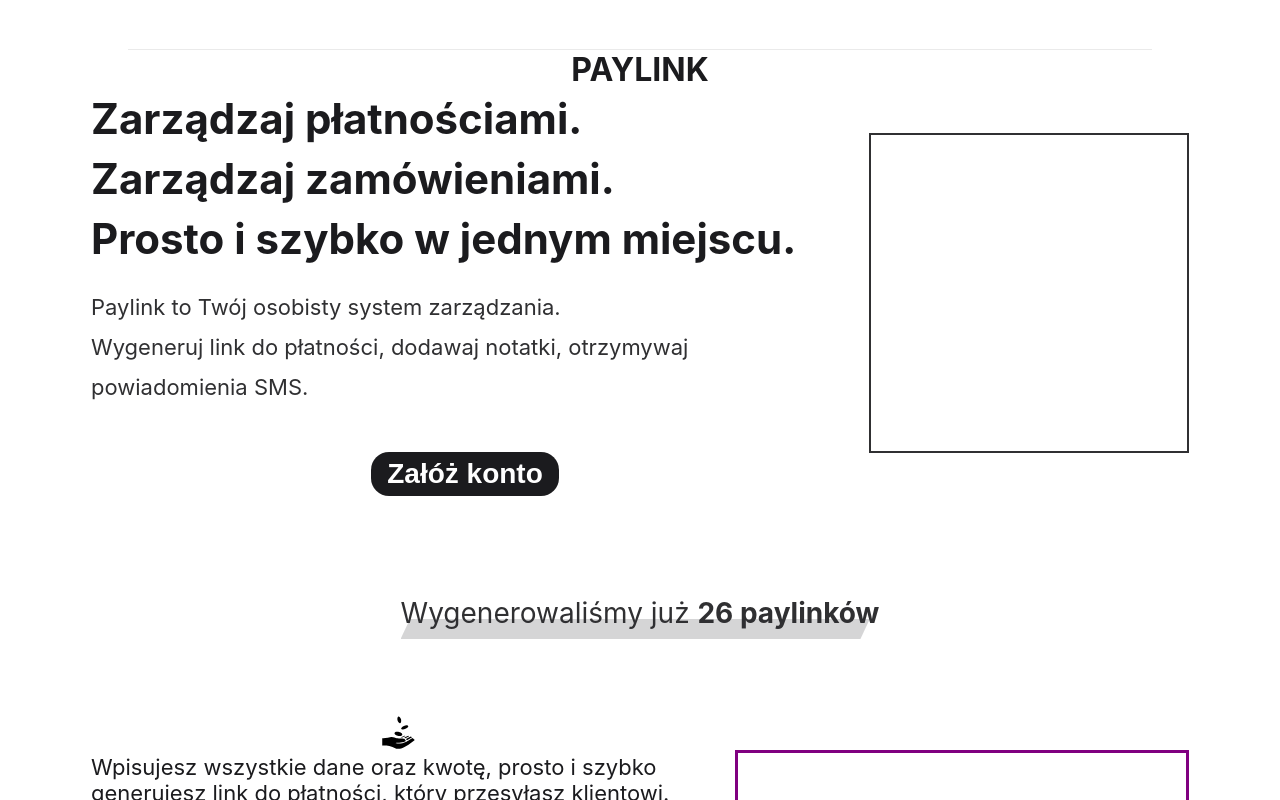
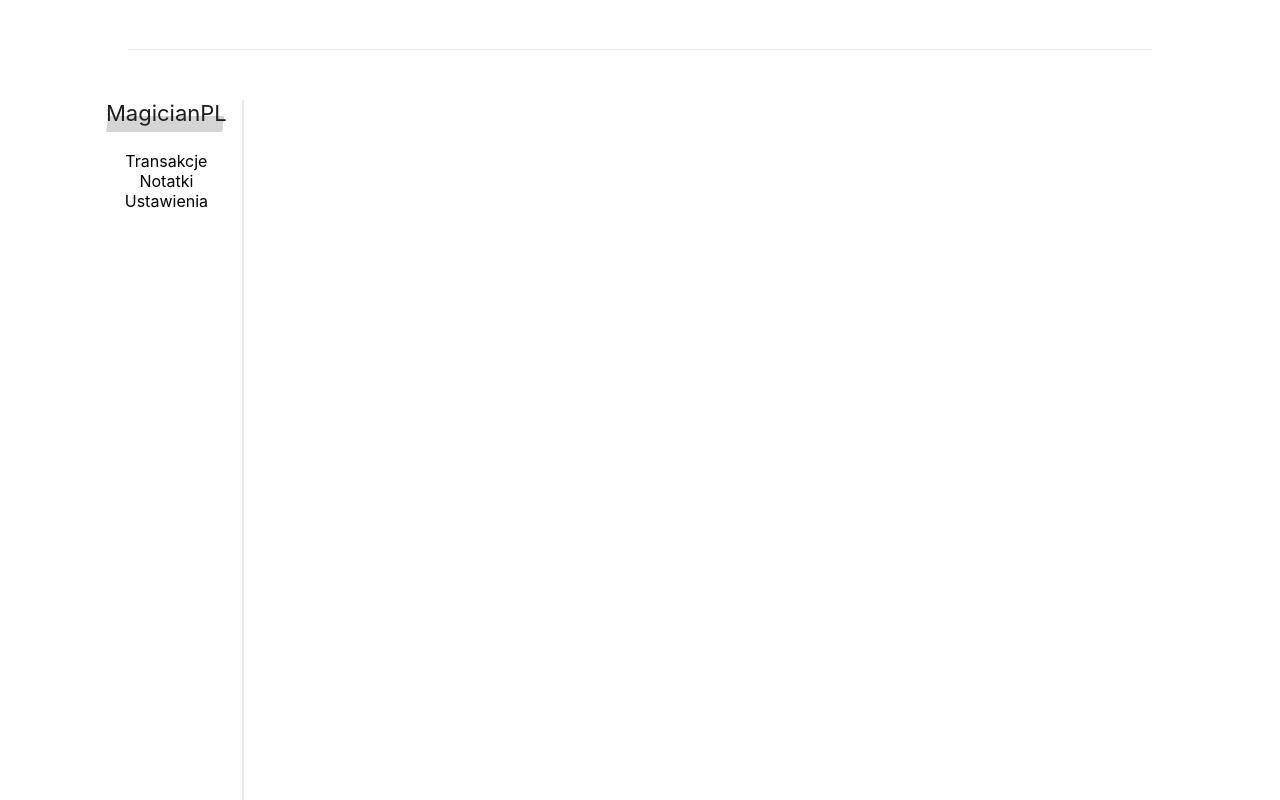
Before and after one commit to MagicianPL/PayBud, a React (Create React App) app: page / in a window 1280 px wide. Shown: the top 800 px of the page. Built offline with nearby package versions, Linux system fonts and the light colour scheme.

Commit message:
Account Page in build

```diff
--- a/src/App.css
+++ b/src/App.css
@@ -4,3 +4,7 @@
   box-sizing: border-box;
   text-align: center;
 }
+
+ul {
+  list-style: none;
+}
--- a/src/App.tsx
+++ b/src/App.tsx
@@ -6,15 +6,17 @@ import TopNavigation from "./components/TopNavigation/TopNavigation";
 import Homepage from "./pages/Homepage/Homepage";
 import SignUpForm from './pages/SignUpForm/SignUpForm';
 import SignInForm from "./pages/SignInForm/SignInForm";
+import Account from "./pages/Account/Account";
 
 function App() {
   return (
     <ThemeProvider theme={theme}>
       <div className="App">
         <TopNavigation />
-        <Homepage />
+        <Account />
+        {/*<Homepage />
         <SignUpForm />
-        <SignInForm />
+  <SignInForm />*/}
       </div>
     </ThemeProvider>
   );
--- a/src/components/TopNavigation/StyledWrapper.tsx
+++ b/src/components/TopNavigation/StyledWrapper.tsx
@@ -4,6 +4,7 @@ const StyledWrapper = styled.div`
     width: 100%;
     min-height: 50px;
     position: relative;
+    margin-bottom: 50px;
 
     &::after {
         content: "";
--- /dev/null
+++ b/src/pages/Account/Account.tsx
@@ -0,0 +1,27 @@
+import React from 'react';
+
+import StyledViewWrapper from '../../components/StyledViewWrapper/StyledViewWrapper';
+import StyledWrapper from './StyledWrapper';
+import StyledLogin from './StyledLogin';
+
+const Account = () => {
+    return(
+        <StyledViewWrapper>
+            <StyledWrapper>
+            <div className="flex">
+                <nav>
+                    <StyledLogin>MagicianPL</StyledLogin>
+                    <ul>
+                        <li>Transakcje</li>
+                        <li>Notatki</li>
+                        <li>Ustawienia</li>
+                    </ul>
+                </nav>
+                <div></div>
+            </div>
+            </StyledWrapper>
+        </StyledViewWrapper>
+    );
+};
+
+export default Account;
--- /dev/null
+++ b/src/pages/Account/StyledLogin.tsx
@@ -0,0 +1,24 @@
+import styled from 'styled-components';
+
+const StyledLogin = styled.p`
+    width: max-content;
+    margin: 0 auto 25px auto;
+    position: relative;
+    font-size: 22px;
+    color: ${({theme}) => theme.colors.primary};
+    z-index: 2;
+
+    &::after {
+        content: "";
+        position: absolute;
+        width: 98%;
+        height: 16px;
+        background: ${({theme}) => theme.colors.secondary};
+        bottom: -6px;
+        left: 0;
+        opacity: 0.2;
+        clip-path: polygon(2% 0, 100% 0, 98% 100%, 0% 100%);
+    }
+`;
+
+export default StyledLogin;
--- /dev/null
+++ b/src/pages/Account/StyledWrapper.tsx
@@ -0,0 +1,20 @@
+import styled from 'styled-components';
+
+const StyledWrapper = styled.div`
+    .flex {
+        display: flex;
+        min-height: 900px;
+
+        nav {
+            padding: 0 15px;
+            border-right: 2px solid rgba(48, 48, 50, 0.1);
+        }
+
+        div {
+            padding: 12px 15px;
+            flex: 1;
+        }
+    }
+`;
+
+export default StyledWrapper;
```
